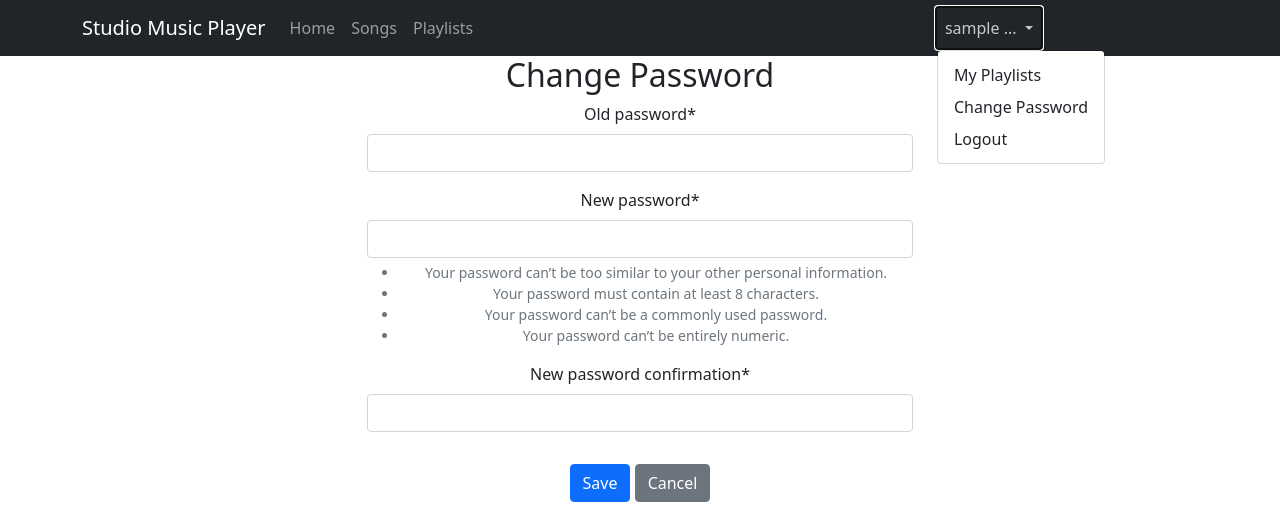
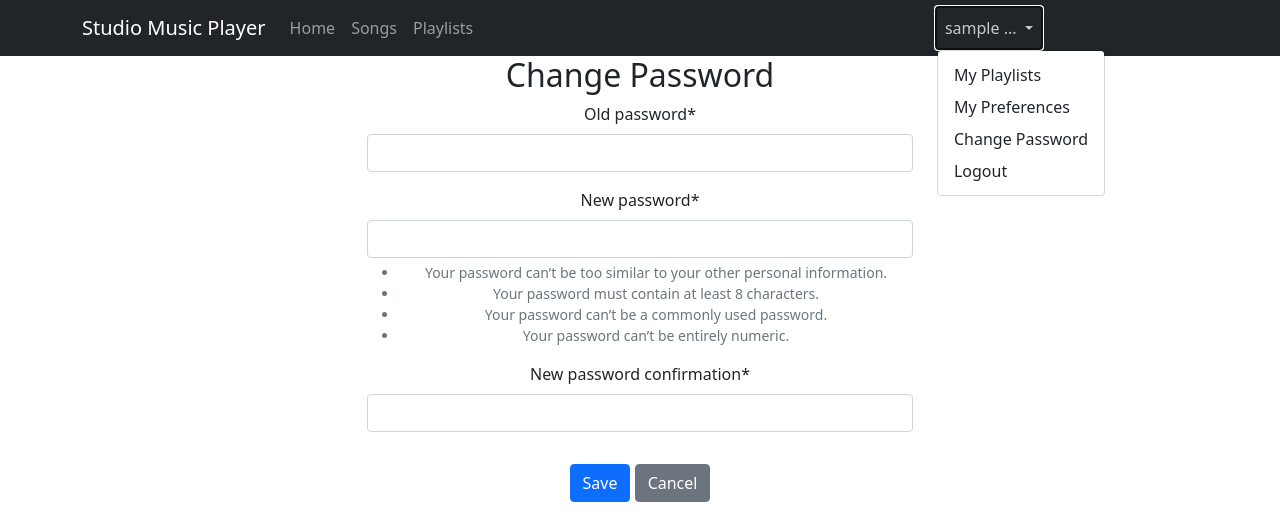
Before and after one commit to dlanghorne0428/StudioMusicPlayer, a Django app: page /accounts/password_change/ in a window 1280 px wide, after a click that opens the changed part. Shown: the top 517 px of the page. Run offline with Django 4.2, Linux system fonts and the light colour scheme; the visitor is signed in with stand-in values (Sample User, id 1); parts of the project's set-up code (start-up, migrations or seed data) failed here and were passed over; some libraries are stand-ins or nearby versions.

Commit message:
display user preferences

```diff
--- a/App/templates/base.html
+++ b/App/templates/base.html
@@ -75,6 +75,7 @@
                 <a class="nav-link dropdown-toggle" href="#" id="navbarDropdown" role="button" data-bs-toggle="dropdown">{{ user.username }} ... </a>
                 <div class="dropdown-menu">
                     <a class="dropdown-item" href="{% url 'App:all_playlists' user.id %}">My Playlists</a>
+                    <a class="dropdown-item" href="{% url 'App:user_preferences' %}">My Preferences</a>
                     <a class="dropdown-item" href="{% url 'password_change' %}">Change Password</a>
                     <a class="dropdown-item" href="{% url 'logout' %}">Logout</a>
                 </div>
--- a/App/urls.py
+++ b/App/urls.py
@@ -24,4 +24,5 @@ urlpatterns = [
     path("playlists/edit/<int:playlist_id>/addsong/<int:song_id>", views.add_to_playlist, name="add_to_playlist"),
     path("playlists/edit-info/<int:playlist_id>", views.edit_playlist_info, name="edit_playlist_info"),
     path('playSongList/<int:playlist_id>', views.play_song_list, name="play_song_list"),
+    path("preferences/", views.user_preferences, name="user_preferences"),
 ]
```
